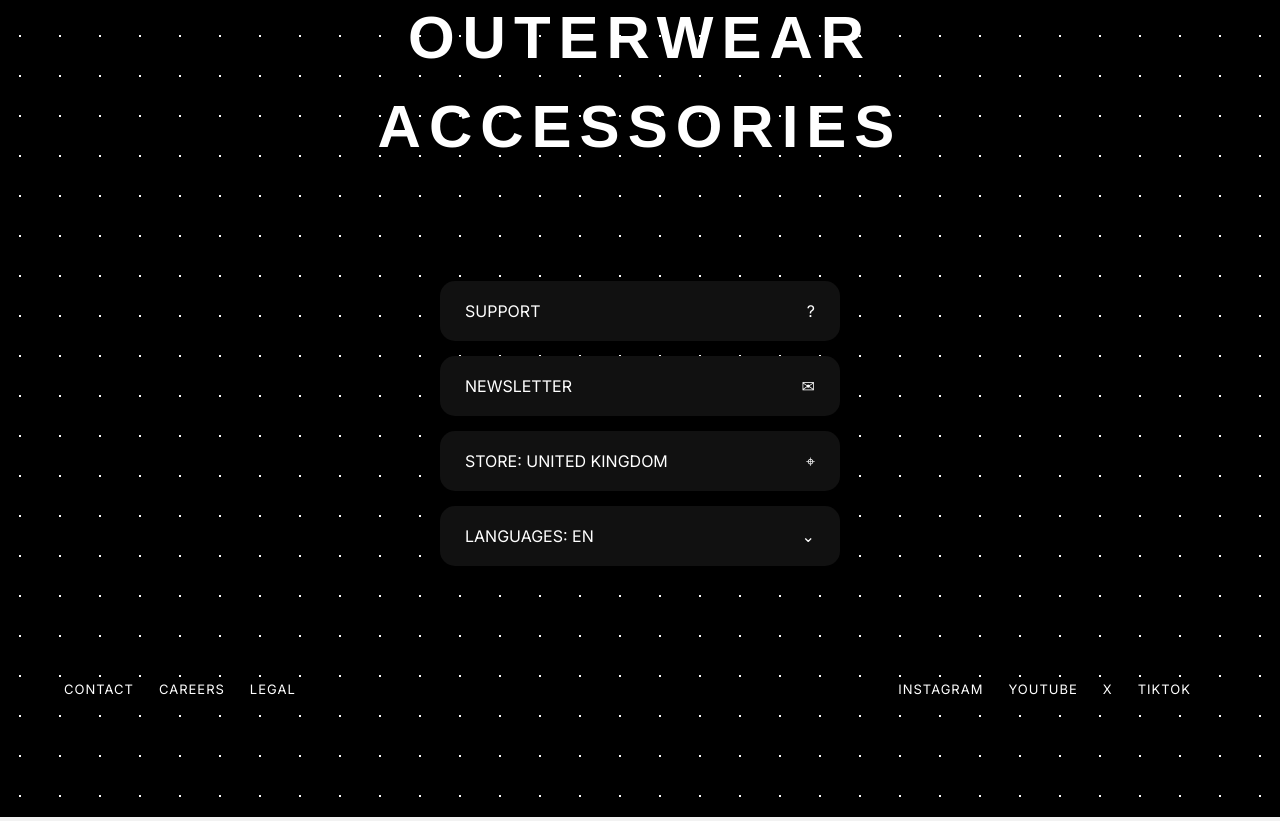
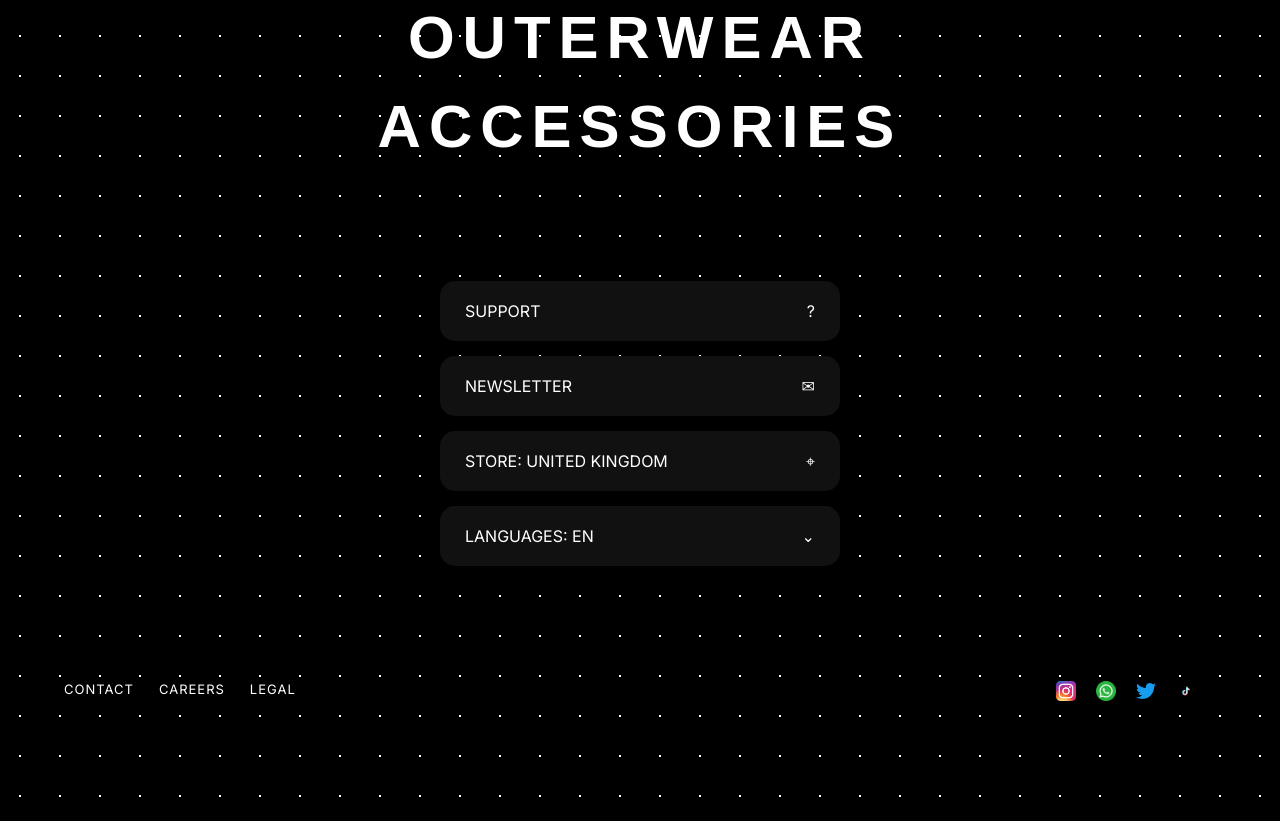
Before and after one commit to Sa22akr/Working-Title-by-HEK, a plain HTML site: page index.html in a window 1280 px wide. Shown: the part 2784-3605 px from the top of the page. Drawn offline with Linux system fonts and the light colour scheme; a web font is replaced by a local one.

Commit message:
updated the footer

```diff
--- a/index.html
+++ b/index.html
@@ -112,11 +112,19 @@
     </div>
 
     <div class="right-links">
-      <a href="#">INSTAGRAM</a>
-      <a href="#">YOUTUBE</a>
-      <a href="#">X</a>
-      <a href="#">TIKTOK</a>
-    </div>
+  <a href="#">
+    <img src="img/instagram.png" alt="Instagram">
+  </a>
+  <a href="#">
+    <img src="img/whatsapp.png" alt="Whatsapp">
+  </a>
+  <a href="#">
+    <img src="img/twitter.png" alt="X">
+  </a>
+  <a href="#">
+    <img src="img/tiktok.png" alt="TikTok">
+  </a>
+</div>
   </div>
 
 </section>
--- a/style.css
+++ b/style.css
@@ -274,6 +274,24 @@ nav a:hover {
   display: flex;
 }
 
+.right-links a {
+  display: inline-flex;
+  align-items: center;
+  margin-right: 20px;
+}
+
+.right-links img {
+  width: 20px;   /* adjust size */
+  height: 20px;
+  object-fit: contain;
+  transition: 0.3s ease;
+}
+
+.right-links img:hover {
+  opacity: 0.6;
+  transform: translateY(-2px);
+}
+
 /* ================= RESPONSIVE ================= */
 
 @media (max-width: 768px) {
```
Also changed, not shown: img/facebook.png (added), img/instagram.png (added), img/tiktok.png (added), img/twitter.png (added), img/whatsapp.png (added).
